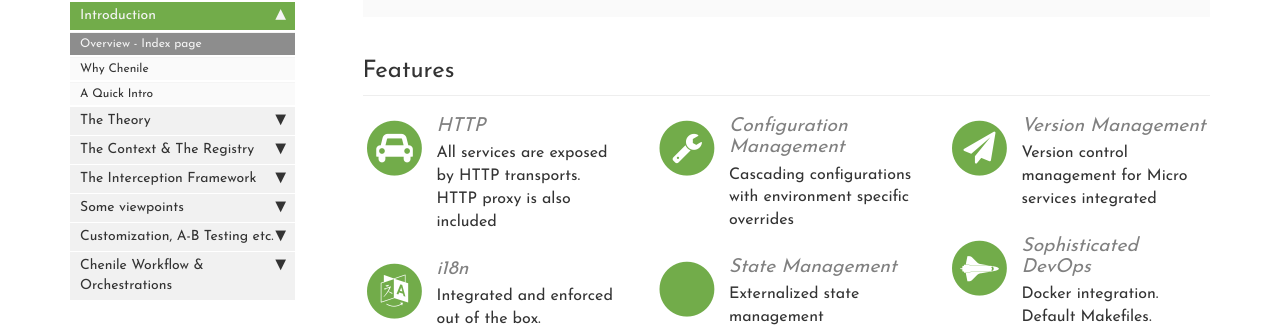
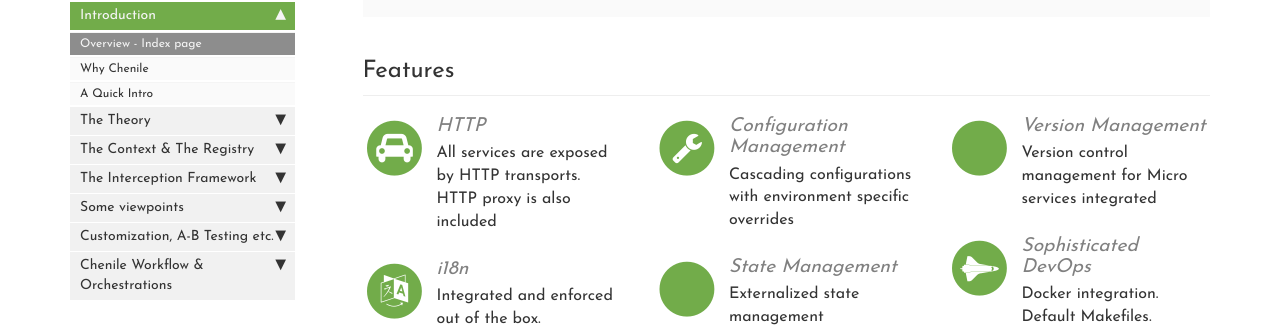
Before and after one commit to rajakolluru/cheniledocs.github.io, a Jekyll site: the page built from index.html, in a window 1280 px wide and 900 px high, scrolled down 1093 px. Shown: the part 129-456 px from the top of the window. Built offline with Jekyll 4.4.1, drawn with Linux system fonts in a browser that asks for light colours; comment, search, counter and statistics services are not loaded.

Commit message:
icon change

```diff
--- a/index.html
+++ b/index.html
@@ -210,7 +210,7 @@
                 <div class="pull-left">
                     <span class="fa-stack fa-2x">
                           <i class="fa fa-circle fa-stack-2x text-primary"></i>
-                          <i class="fa fa-paper-plane fa-stack-1x fa-inverse"></i>
+                          <i class="fa fa-code-branch fa-stack-1x fa-inverse"></i>
                     </span>
                 </div>
                 <div class="media-body">
```
